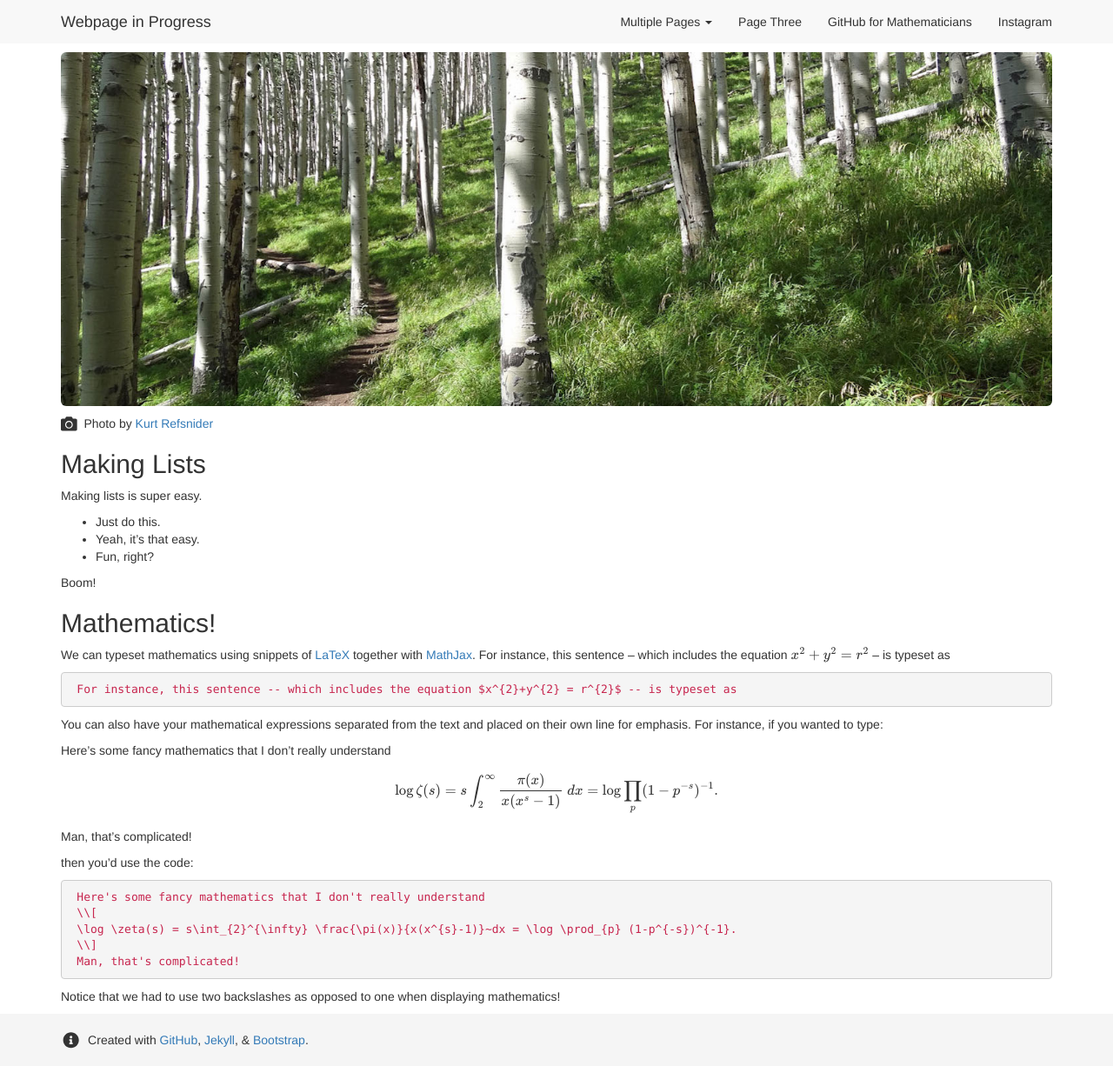
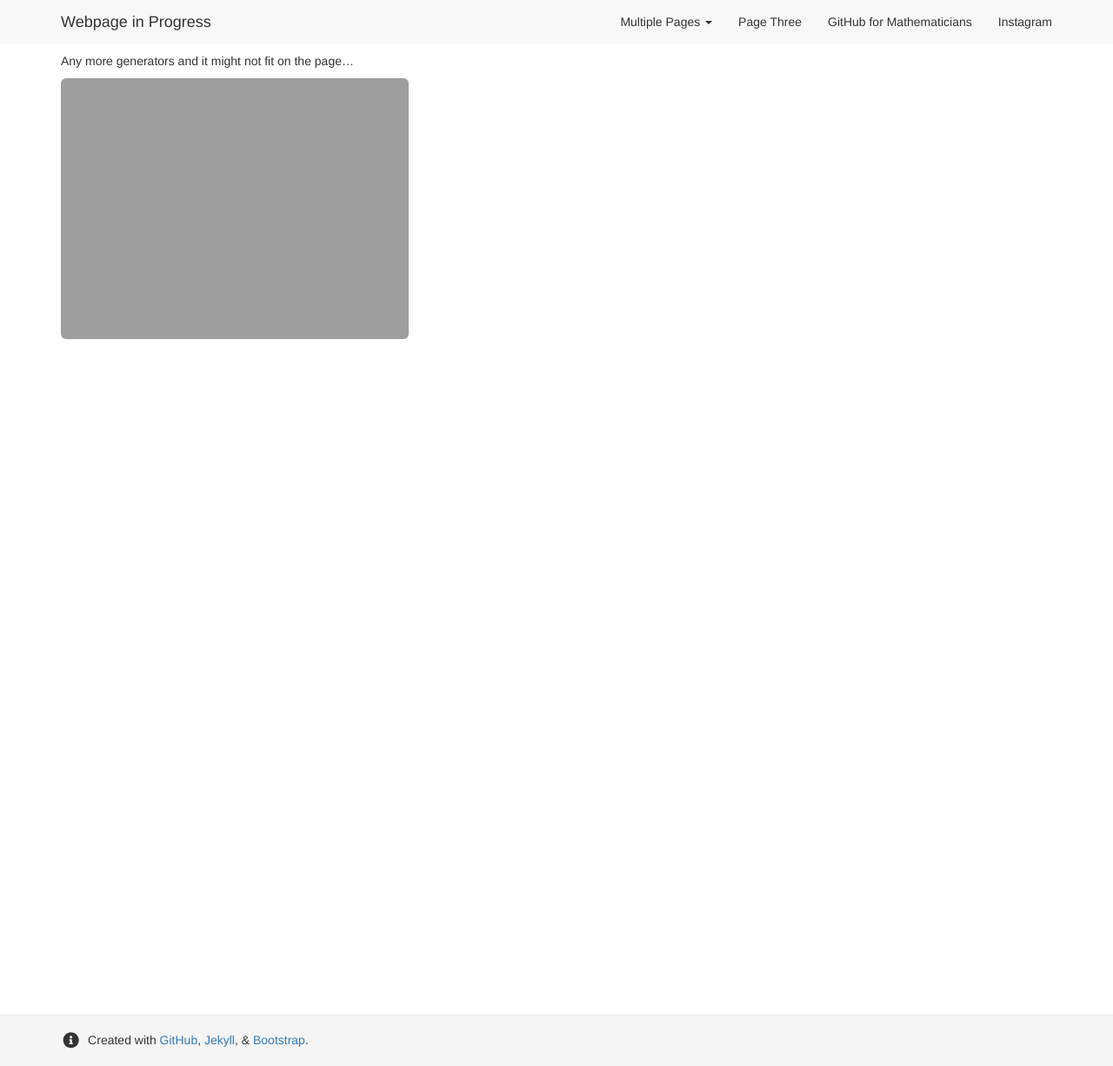
Before and after one commit to archim6/PD_Website, a Jekyll site: the page built from page2.md, in a window 1280 px wide and 1226 px high. Shown: the whole window at 87% size. Built offline with Jekyll 4.4.1, drawn with Linux system fonts in a browser that asks for light colours; nearby versions of some CDN libraries; formulas are drawn with MathJax 3.

Commit message:
FDL(3) image attempt 4A

```diff
--- a/page2.md
+++ b/page2.md
@@ -4,9 +4,11 @@ author: Morgan Boyers
 layout: default
 ---
 
-<img src="{{ site.baseurl }}/images/Aspens-Refsnider.jpg" class="img-responsive img-rounded" img style="margin-bottom: 10px" />
+Any more generators and it might not fit on the page...
 
-<i class="fas fa-camera fa-lg"></i>&nbsp; Photo by <a href="https://www.ultramtb.net/about-kurt-refsnider.html#/" target="_blank">Kurt Refsnider</a>
+<img src="{{ site.baseurl }}/images/FDL(3).pdf" class="img-responsive img-rounded" img style="margin-bottom: 10px" />
+
+<!-- <i class="fas fa-camera fa-lg"></i>&nbsp; Photo by <a href="https://www.ultramtb.net/about-kurt-refsnider.html#/" target="_blank">Kurt Refsnider</a>
 
 ## Making Lists ##
 
@@ -39,4 +41,4 @@ then you'd use the code:
  Man, that's complicated!
 </code></pre>
 
-Notice that we had to use two backslashes as opposed to one when displaying mathematics!
+Notice that we had to use two backslashes as opposed to one when displaying mathematics! -->
```
